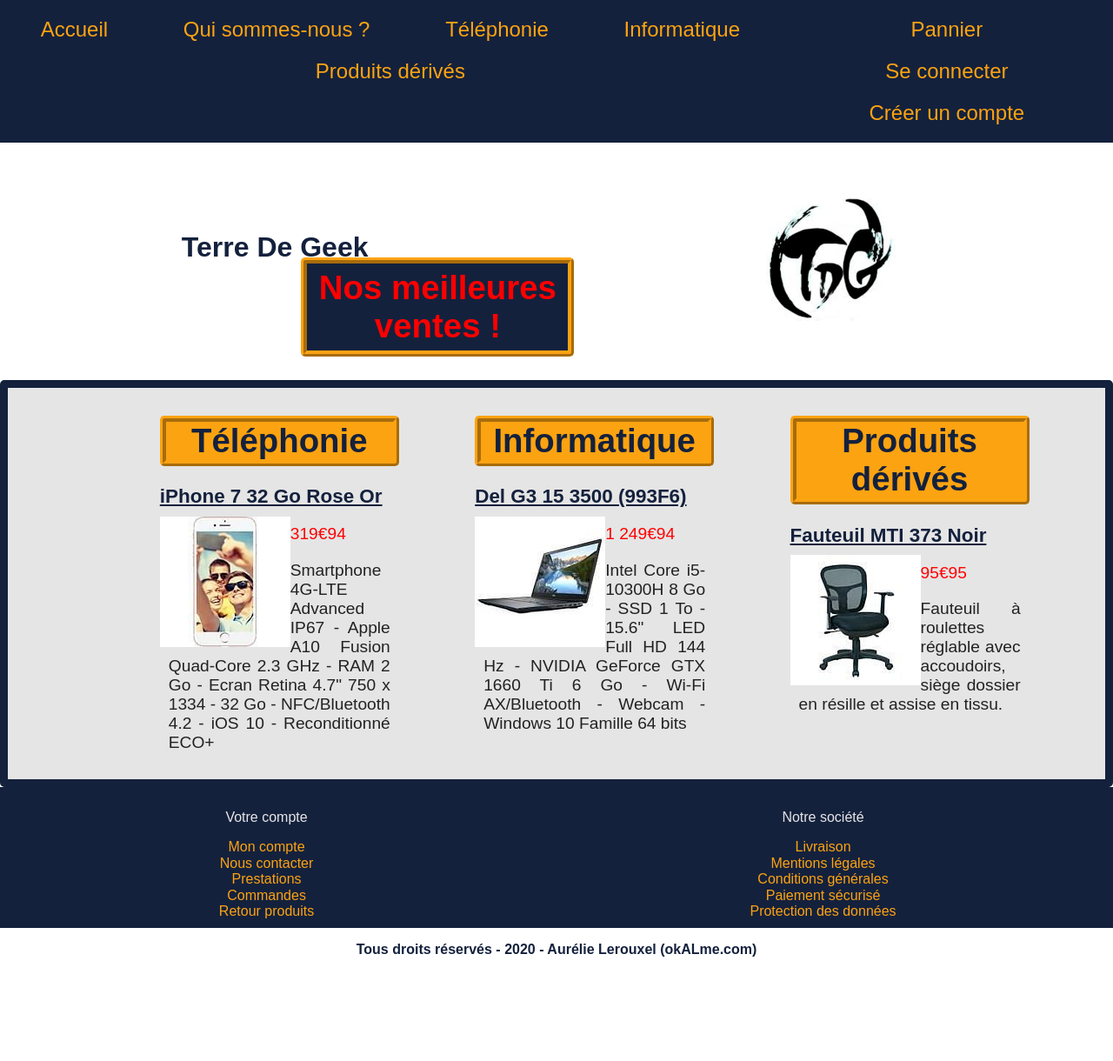
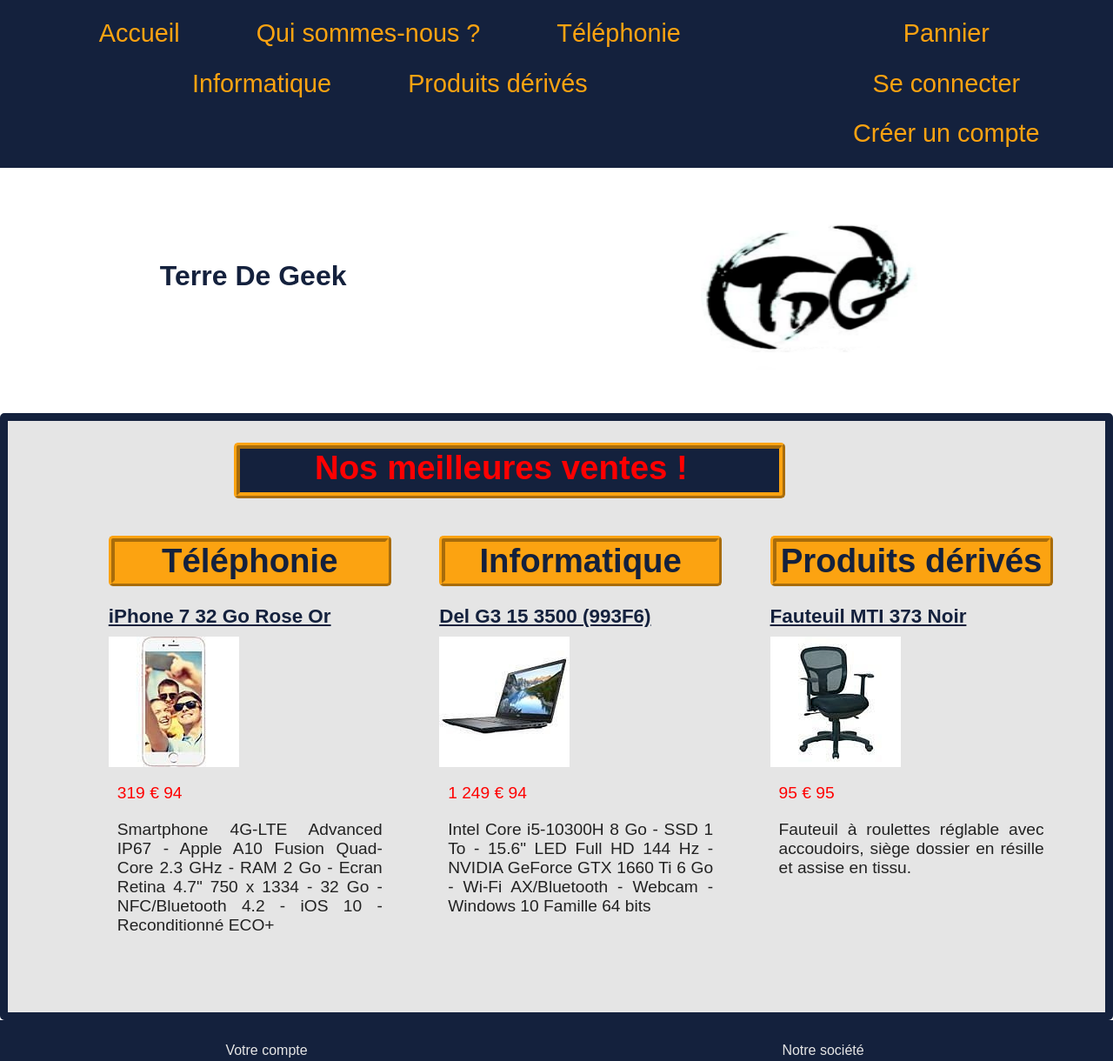
Before and after one commit to aurelielerouxel/terre_de_geek, a website built with Parcel: page index.html in a window 1280 px wide. Shown: the top 1220 px of the page at 87% size. Before the commit the page ends 1118 px from the top, so only its background shows below. Built offline with nearby package versions, Linux system fonts and the light colour scheme; a web font is replaced by a local one.

Commit message:
Check and test the code

```diff
--- a/css/main.css
+++ b/css/main.css
@@ -87,7 +87,6 @@
    Author's custom styles
    ========================================================================== */
 
-
 /* General rules */     /*remove bullets from lists*/
 * {
   list-style: none;
@@ -101,7 +100,6 @@
   padding: 0;
 }
 
-/* Nav  */
 ul {
   margin: 0;
   padding: 0;
@@ -134,7 +132,6 @@
 .fontWeight {
   font-weight: 900;
 }
-/* Article */
 
 /* Image */
 img {
@@ -159,20 +156,6 @@
 h1:hover {
   color: #fca311;
 }
-/* div
-{
-    width: 200px;
-    height: 150px;
-    background-color: blue;
-    transition-property: background-color;
-    transition-duration: 1s;
-    transition-delay: 0.4s; /* Démarre au bout de 0,4s */
-} */
-
-/* div:hover
-{
-    background-color: green;
-} */
 
 /* Video */
 video {
@@ -266,10 +249,6 @@
 }
 
 @media screen and (min-width: 720px) {
-  /* nav {
-
-  } */
-
   header {
     margin: 0;
     padding: 0;
@@ -306,6 +285,13 @@
     border-color: #14213D;
   }
 
+  figure img {
+    border-radius: 250px;
+    border-width: 5px;
+    width: 250px;
+    height: 250px;
+  }
+
   p {
     padding-left: 10px;
     padding-right: 10px;
@@ -314,11 +300,6 @@
   footer {
     display: flex;
     justify-content: space-around;
-  }
-
-  .noBorder {
-    border: none;
-    background-color: white;
   }
 
   form {
@@ -332,6 +313,11 @@
   input {
     width: 125px;
     height: 25px;
+  }
+
+  .noBorder {
+    border: none;
+    background-color: white;
   }
 }
 
@@ -351,67 +337,63 @@
     margin: 0 40px;
   }
 
-  /* header {
-  } */
-
-  main {
-    /* display: flex; */
-    /* flex-direction: row; */
-    /* justify-content: flex-start; */
-    /* align-items: center; */
-    /* flex-grow: 1; */
-  }
-
-  article {
-    /* border: outset; */
-    /* border-width: 0.2em; */
-    /* border-color: #14213D; */
-    height: 100px;
+  textarea {
+    width: 875px;
   }
 
   .grid {
     display: grid;
     grid-template-columns: 0px 275px 275px 275px;
-    height: 450px;
-    justify-content: space-evenly;
+    height: 600px;
+    justify-content: space-around;
     margin: 0;
-    padding: 0;
+    padding-top: 100px;
   }
 
   .h2 {
     position: relative;
-    top: -150px;
-    left: 250px;
-    height: 100px;
-    width: 300px;
-    display: flex;
-    flex-direction: row;
-    align-items: center;
+    top: -75px;
+    left: 125px;
+    height: 50px;
+    width: 600px;
     padding: 0;
     margin: 0;
+    padding-right: 20px;
   }
 
-  footer {
+  .imageFlottante {
+    float: none;
+  }
 
-  }
 }
 
 @media screen and (min-width: 1140px) {
   nav {
-    font-size: 1.5em;
+    font-size: 1.8em;
     line-height: 2em;
   }
 
-  header {
-
+  main {
+    margin: 20px;
   }
 
-  main {
-
+  .grid {
+    display: grid;
+    grid-template-columns: 0px 325px 325px 325px;
+    height: 550px;
+    justify-content: space-evenly;
+    margin: 0;
+    padding-top: 100px;
   }
 
-  footer {
+  .h2 {
+    position: relative;
+    top: -75px;
+    left: 200px;
+  }
 
+  form {
+    margin-right: 50px;
   }
 }
 
--- a/index.html
+++ b/index.html
@@ -56,46 +56,38 @@
   </header>
 
   <main class="grid">
-    <!-- <article> -->
     <h2 class="center importantMessage menu h2">Nos meilleures ventes !</h2>
-    <!-- </article> -->
     <section>
-      <article>
         <h2 class="center">Téléphonie</h2>
         <h3>iPhone 7 32 Go Rose Or</h3>
         <a href="#"><img src="img/iphone7_32go_roseor.png" class="imageFlottante" alt="image Iphone 7"></a>
-        <p class="importantMessage">319€94</p>
+        <p class="importantMessage">319 € 94</p>
         <p class="justify">Smartphone 4G-LTE Advanced IP67 - Apple A10 Fusion Quad-Core 2.3 GHz - RAM 2 Go
         - Ecran Retina 4.7" 750 x 1334 - 32 Go - NFC/Bluetooth 4.2 - iOS 10 - Reconditionné ECO+</p>
-      </article>
     </section>
     <section>
-      <article>
         <h2 class="center">Informatique</h2>
         <h3>Del G3 15 3500 (993F6)</h3>
         <a href="informatique.html"><img src="img/ordinateur_portable.png" class="imageFlottante"
         alt="image de l'ordinateur portable Dell G3 15 3500"></a>
-        <p class="importantMessage">1 249€94</p>
+        <p class="importantMessage">1 249 € 94</p>
         <p class="justify">Intel Core i5-10300H 8 Go - SSD 1 To - 15.6" LED Full HD 144 Hz - NVIDIA GeForce GTX 1660 Ti 6 Go -
         Wi-Fi AX/Bluetooth - Webcam - Windows 10 Famille 64 bits</p>
-      </article>
     </section>
     <section>
-      <article>
         <h2 class="center">Produits dérivés</h2>
         <h3>Fauteuil MTI 373 Noir</h3>
         <a href="#"><img src="img/fauteuil_mti373_noir.png" class="imageFlottante"
           alt="image du fauteuil MTI 373 noir"></a>
-        <p class="importantMessage">95€95</p>
+        <p class="importantMessage">95 € 95</p>
         <p class="justify">Fauteuil à roulettes réglable avec accoudoirs, siège dossier en résille et assise en tissu.</p>
-      </article>
     </section>
   </main>
 
   <footer class="menu center">
     <div>
+      <p class="textColorGrey">Votre compte</p>
       <ul>
-        <p class="textColorGrey">Votre compte</p>
         <li><a href="#">Mon compte</a></li>
         <li><a href="nousContacter.html">Nous contacter</a></li>
         <li><a href="prestations.html">Prestations</a></li>
@@ -104,8 +96,8 @@
       </ul>
     </div>
     <div>
+      <p class="textColorGrey">Notre société</p>
       <ul>
-        <p class="textColorGrey">Notre société</p>
         <li><a href="#">Livraison</a></li>
         <li><a href="mentionsLegales.html">Mentions légales</a></li>
         <li><a href="#">Conditions générales</a></li>
```
Also changed, not shown: informatique.html (+5 -5 lines), mentionsLegales.html (+3 -3 lines), nousContacter.html (+3 -3 lines), prestations.html (+3 -3 lines), quiSommesNous.html (+4 -4 lines), charte_graphique/wireframe__tdg__540px-720px.png (renamed from charte_graphique/wireframe terre_de_geek.png), charte_graphique/wireframe_tdg_tablette.png (deleted).
